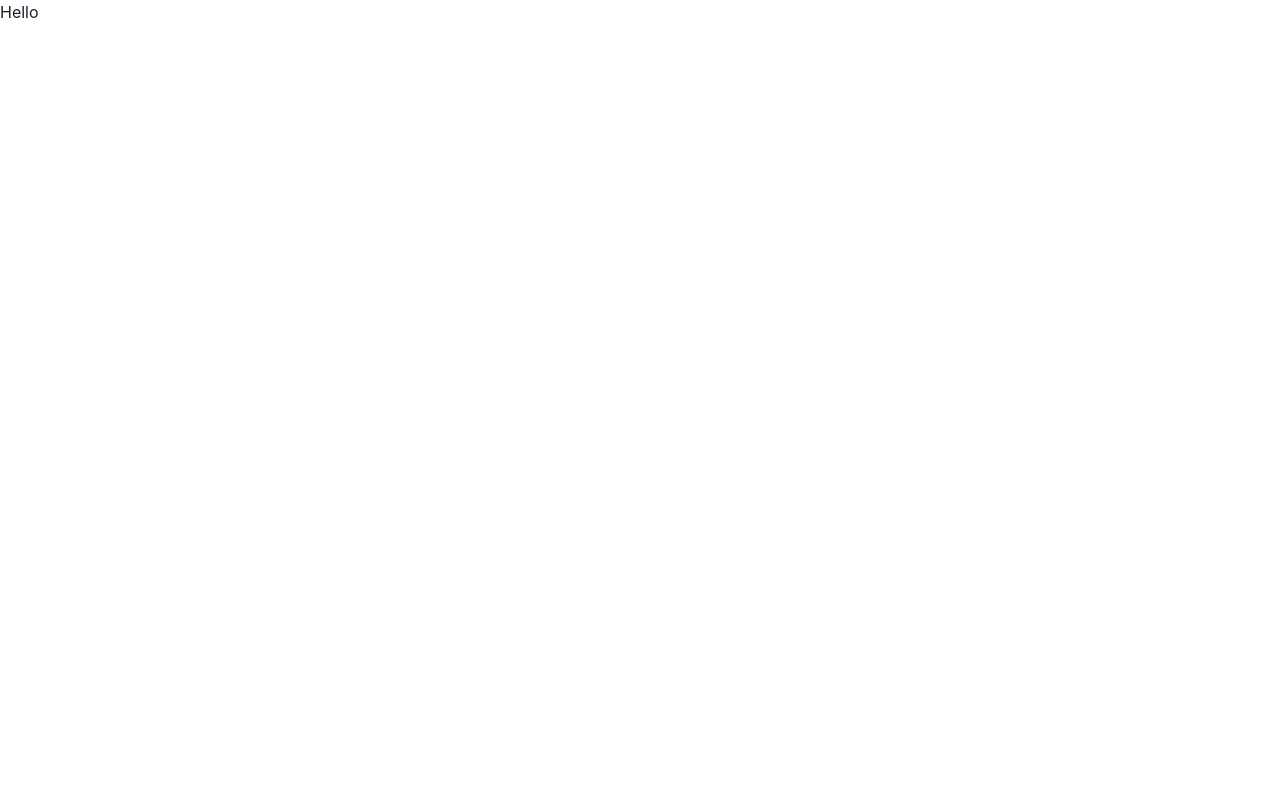
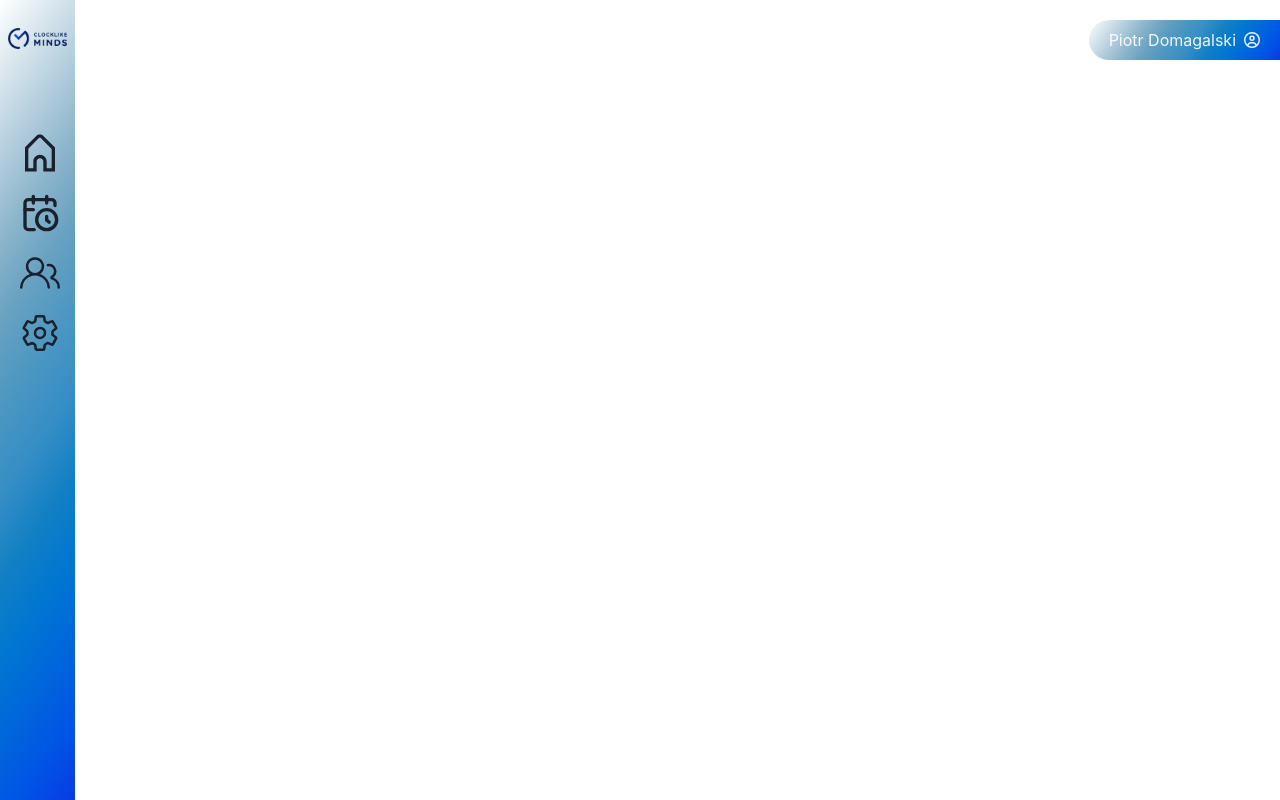
Before and after one commit to piotrekDo/clocklikeminds_hr_react, a React (Vite) app: page / in a window 1280 px wide. Built offline with nearby package versions, Linux system fonts and the light colour scheme.

Commit message:
navbar setup

```diff
--- a/package.json
+++ b/package.json
@@ -14,7 +14,8 @@
     "@emotion/styled": "^11.11.0",
     "framer-motion": "^11.0.3",
     "react": "^18.2.0",
-    "react-dom": "^18.2.0"
+    "react-dom": "^18.2.0",
+    "react-icons": "^5.0.1"
   },
   "devDependencies": {
     "@types/react": "^18.0.28",
--- a/src/App.tsx
+++ b/src/App.tsx
@@ -1,8 +1,15 @@
-import { Box } from '@chakra-ui/react';
+import { Box, Flex } from '@chakra-ui/react';
+import { MainPage } from './pages/MainPage';
+import { Navbar } from './components/Navbar';
+import { LoggedUser } from './components/LoggedUser';
 
 function App() {
   return (
-    <Box>Hello</Box>
+    <Flex w={'100wv'} h={'100vh'}>
+      <LoggedUser />
+      <Navbar />
+      <MainPage />
+    </Flex>
   );
 }
 
--- /dev/null
+++ b/src/components/LoggedUser.tsx
@@ -0,0 +1,25 @@
+import { Box, HStack, Text } from '@chakra-ui/react';
+import { FaRegCircleUser } from 'react-icons/fa6';
+
+import { backgroundGradient } from '../library';
+
+export const LoggedUser = () => {
+  return (
+    <HStack
+      position={'fixed'}
+      color={'whiteAlpha.900'}
+      right={'0'}
+      top={'20px'}
+      bg={backgroundGradient}
+      px={5}
+      py={2}
+      borderRadius={'20px 0 0 20px'}
+      cursor={'pointer'}
+    >
+      <Text>Piotr Domagalski</Text>
+      <Box>
+        <FaRegCircleUser />
+      </Box>
+    </HStack>
+  );
+};
--- /dev/null
+++ b/src/components/Navbar.tsx
@@ -0,0 +1,67 @@
+import { Box, Flex, Image, Text, VStack } from '@chakra-ui/react';
+import { GoPeople } from 'react-icons/go';
+import { IoSettingsOutline } from 'react-icons/io5';
+import { LuCalendarClock } from 'react-icons/lu';
+import logo from '../assets/CM-logo-color.png';
+import { backgroundGradient } from '../library';
+
+import { useState } from 'react';
+import { CgHome } from 'react-icons/cg';
+
+export const Navbar = () => {
+  const [isExpanded, setIsExpanded] = useState<boolean>(false);
+
+  const onLogoClickhandler = () => {
+    setIsExpanded(s => !s);
+  };
+  return (
+    <VStack
+      w={!isExpanded ? '80px' : '400px'}
+      h={'100%'}
+      py={5}
+      bg={backgroundGradient}
+      justifyContent={'space-between'}
+      transition={'width .25s'}
+      overflow={'hidden'}
+    >
+      <Flex
+        h={'100px'}
+        w={'100%'}
+        justifyContent={'center'}
+        cursor={'pointer'}
+        mb={'20px'}
+        onClick={onLogoClickhandler}
+      >
+        <Box maxW={'80px'} p={2}>
+          <Image src={logo} />
+        </Box>
+      </Flex>
+      <VStack w={'100%'} h={'100%'} alignItems={'start'} spacing={5}>
+        <Flex w={'400px'} justifyContent={'start'} alignItems={'center'}>
+          <Flex cursor={'pointer'} w={'80px'} justifyContent={'center'}>
+            <CgHome size={'40px'} />
+          </Flex>
+          <Text>Home</Text>
+        </Flex>
+        <Flex w={'400px'} justifyContent={'start'} alignItems={'center'}>
+          <Flex cursor={'pointer'} w={'80px'} justifyContent={'center'}>
+            <LuCalendarClock size={'40px'} />
+          </Flex>
+          <Text>Urlopy</Text>
+        </Flex>
+        <Flex w={'400px'} justifyContent={'start'} alignItems={'center'}>
+          <Flex cursor={'pointer'} w={'80px'} justifyContent={'center'}>
+            <GoPeople size={'40px'} />
+          </Flex>
+          <Text>Pracownicy</Text>
+        </Flex>
+        <Flex w={'400px'} justifyContent={'start'} alignItems={'center'}>
+          <Flex cursor={'pointer'} w={'80px'} justifyContent={'center'}>
+            <IoSettingsOutline size={'40px'} />
+          </Flex>
+          <Text>Profil</Text>
+        </Flex>
+      </VStack>
+    </VStack>
+  );
+};
--- /dev/null
+++ b/src/library.ts
@@ -0,0 +1,15 @@
+export const backgroundGradient = `linear-gradient(
+    125deg,
+    hsl(0deg 0% 100%) 0%,
+    hsl(202deg 38% 89%) 9%,
+    hsl(202deg 38% 78%) 18%,
+    hsl(201deg 38% 67%) 27%,
+    hsl(201deg 42% 58%) 36%,
+    hsl(202deg 49% 53%) 45%,
+    hsl(203deg 58% 49%) 55%,
+    hsl(203deg 83% 42%) 64%,
+    hsl(206deg 100% 41%) 73%,
+    hsl(212deg 100% 43%) 82%,
+    hsl(218deg 100% 45%) 91%,
+    hsl(227deg 91% 47%) 100%
+  )`;
--- /dev/null
+++ b/src/pages/MainPage.tsx
@@ -0,0 +1,10 @@
+import { Box } from '@chakra-ui/react'
+import React from 'react'
+
+export const MainPage = () => {
+  return (
+    <Box w={'100%'} h={'100%'}>
+
+    </Box>
+  )
+}
```
Also changed, not shown: src/assets/CM-logo-color.png (added), 1 other file (tests, documents, lock files or other folders).
